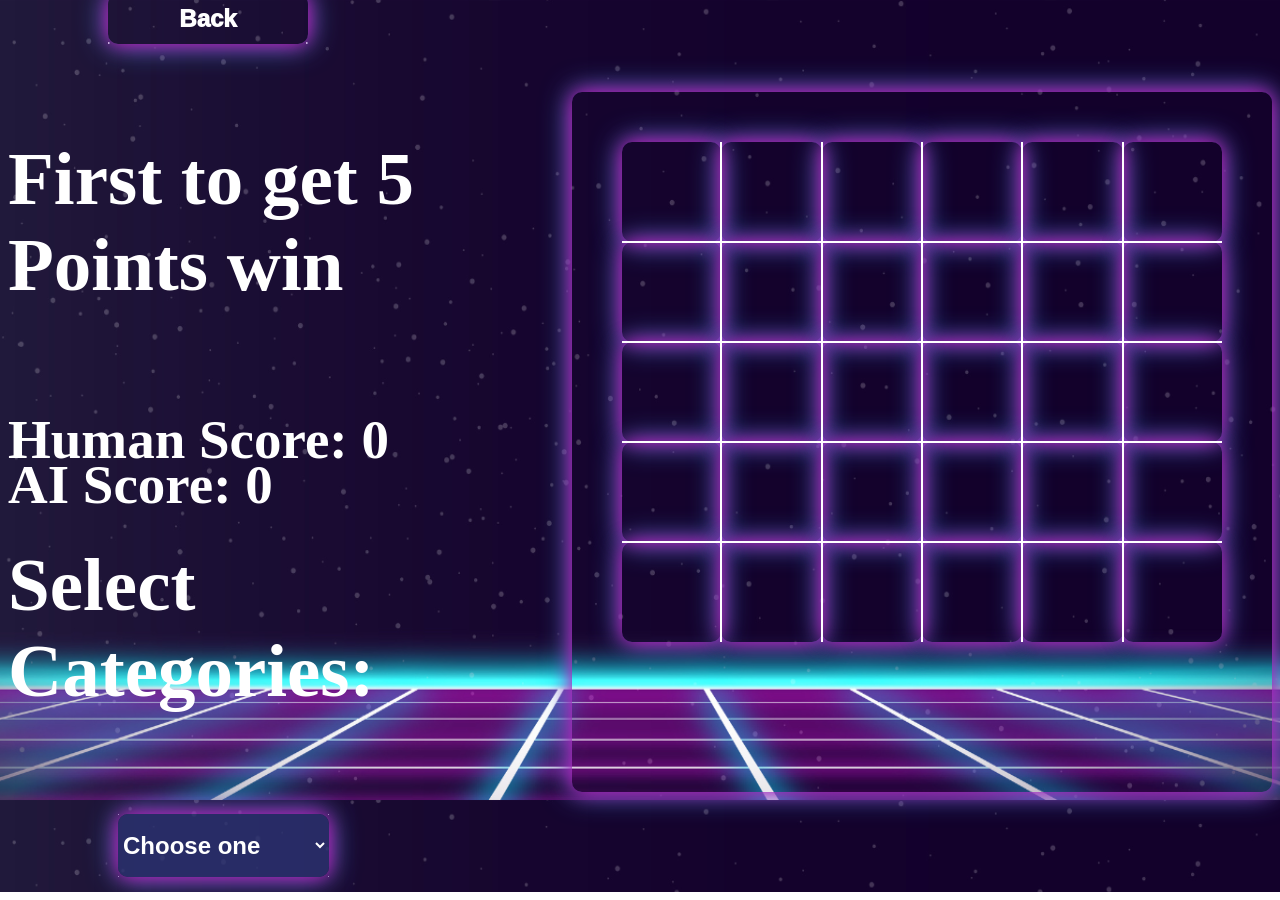
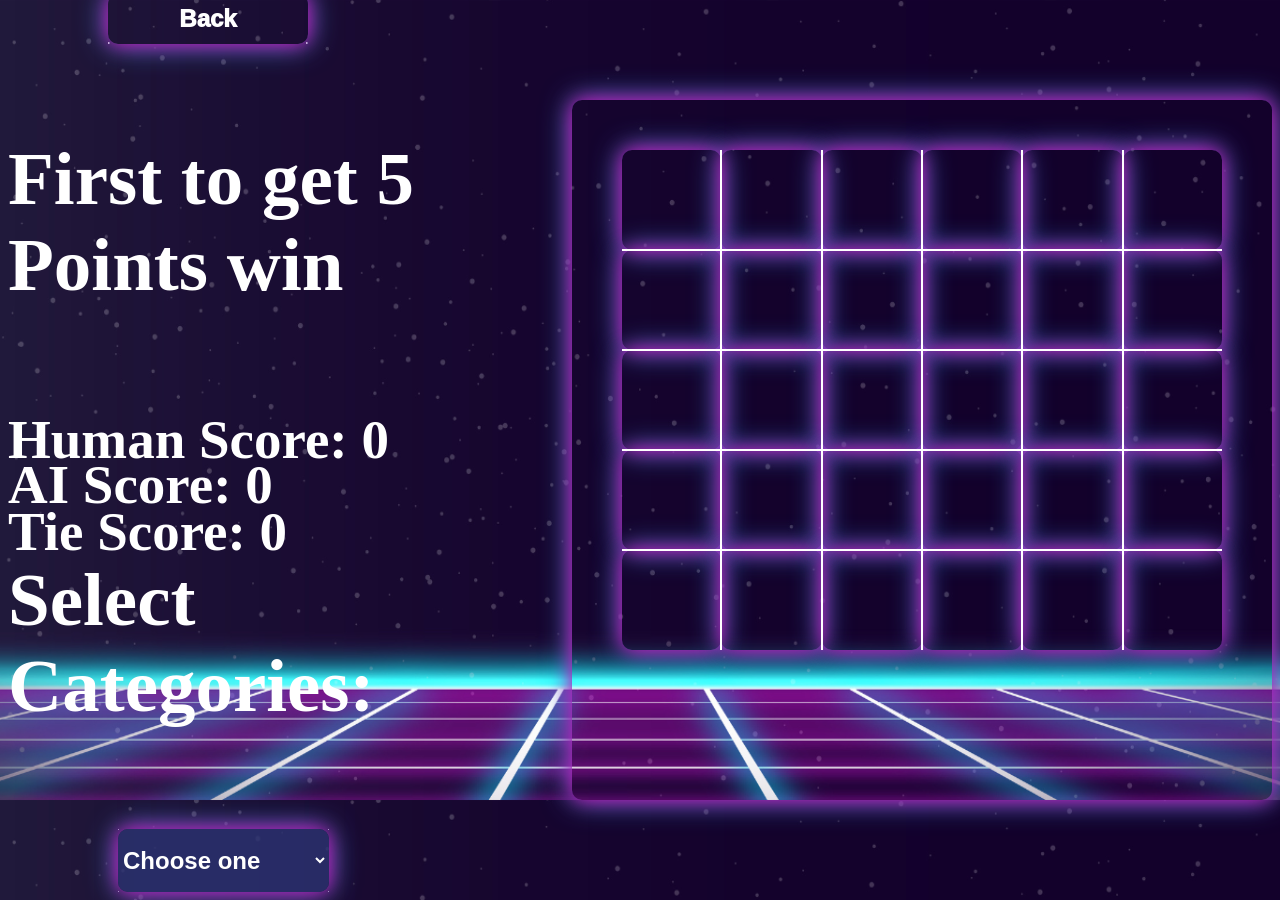
Before and after one commit to ligaya09/E-X-O-GAME, a plain HTML site: page AI.html in a window 1280 px wide. Drawn offline with Linux system fonts and the light colour scheme.

Commit message:
Update AI.html

```diff
--- a/AI.html
+++ b/AI.html
@@ -20,6 +20,7 @@
           <div class="scoreboard">
             <div class="score">Human Score: <span id="playerScore">0</span></div>
             <div class="score" style="margin-top: -18px;margin-bottom: 100px;">AI Score: <span id="aiScore">0</span></div>
+               <div class="score" style="margin-top: -116px;margin-bottom: 68px;">Tie Score: <span id="tieScore">0</span></div>
 
           </div>
           </h3>
```
